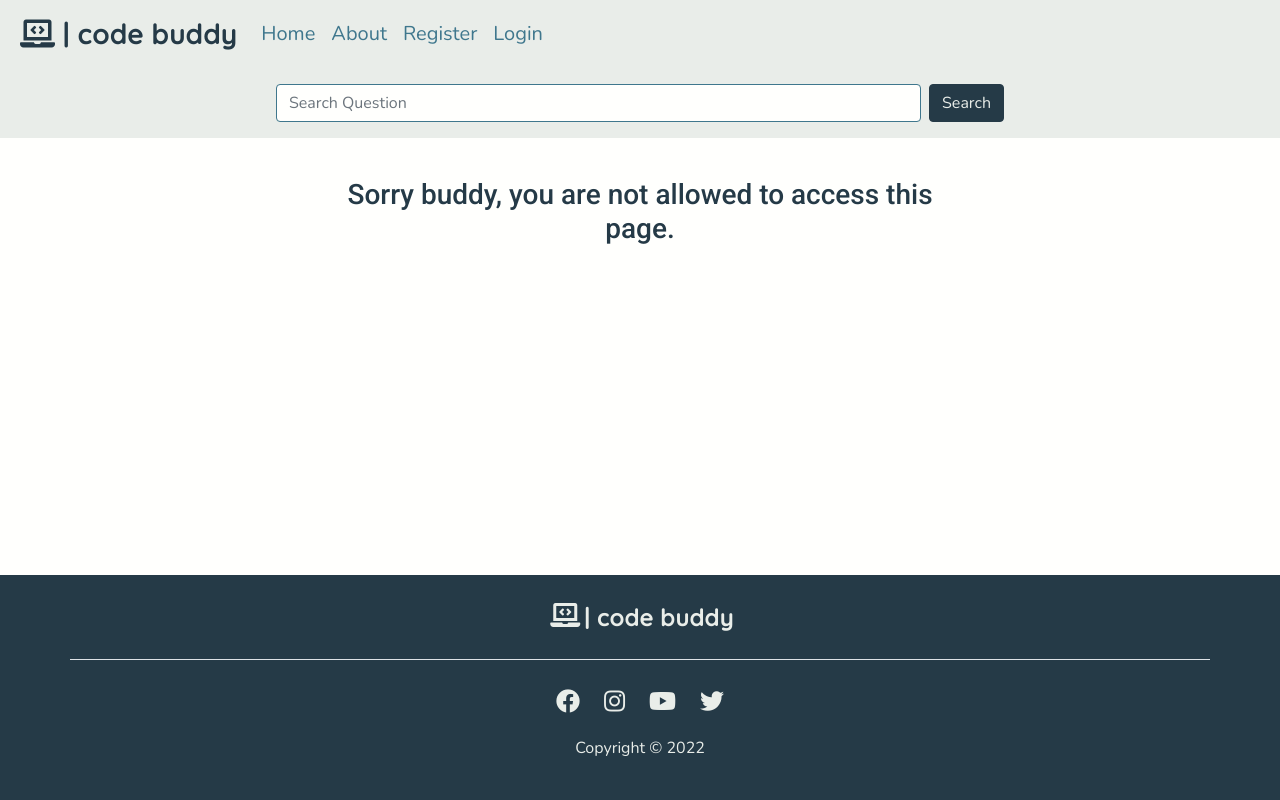
After one commit to josswe26/code-buddy, a Django app: template templates/new_reply.html in a window 1280 px wide. The commit adds this page. Run offline with Django 3.2, Linux system fonts and the light colour scheme; the template is opened without the code that fills it, so the values that code supplies are empty; some libraries are stand-ins or nearby versions.

Commit message:
Move reply form to separate page

```diff
--- /dev/null
+++ b/templates/new_reply.html
@@ -0,0 +1,48 @@
+{% extends "base.html" %}
+
+{% block content %}
+
+{% load crispy_forms_tags %}
+
+{% if user.is_authenticated %}
+
+<div class="container-fluid my-4">
+    <div class="row">
+        <div class="col-md-6 offset-md-3 pt-3">
+            <div class="card card-body pb-0">
+
+                <h3 class="mb-3">Leave a Reply</h3>
+
+                <h5 class="mb-3">{{ question.title }}</h5>
+
+                <!-- Reply form -->
+                <form method="POST" action="{% url 'new_reply' question.id %}">
+                    {{ reply_form | crispy }}
+                    {% csrf_token %}
+
+                    <div class="text-center my-4">
+                        <button type="submit" class="btn btn--main">Submit</button>
+                        <a class="btn btn--secondary mx-1" href="{% url 'home' %}">Cancel</a>
+                    </div>
+                </form>
+
+            </div>
+        </div>
+    </div>
+</div>
+
+{% else %}
+
+<div class="container-fluid my-4">
+    <div class="row">
+        <div class="col-md-6 offset-md-3 text-center pt-3">
+
+            <h3 class="mb-3">Sorry buddy, you are not allowed to access this page.</h3>
+
+        </div>
+    </div>
+</div>
+
+{% endif %}
+
+{% endblock %}
```
Also changed, not shown: templates/question_detail.html (+4 -19 lines).
